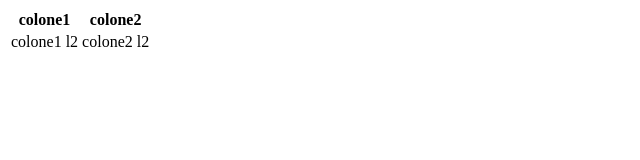
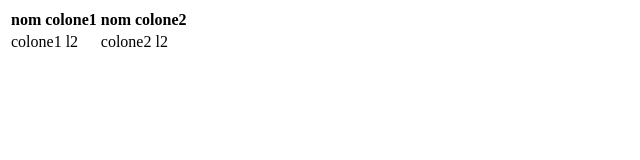
Before and after one commit to elawaj/DD202, a plain HTML site: page index.html in a window 1280 px wide. Shown: the whole page, without its empty margins (0-640 px from the left). Drawn offline with Linux system fonts and the light colour scheme.

Commit message:
rename in head

```diff
--- a/index.html
+++ b/index.html
@@ -1,7 +1,7 @@
 <html>
 	<body>
 		<table>
-			<tr><th>colone1</th><th>colone2</th></tr>
+			<tr><th>nom colone1</th><th>nom colone2</th></tr>
 			<tr><td>colone1 l2</td><td>colone2 l2</td></tr>
 		</table>
 	</body>
```
